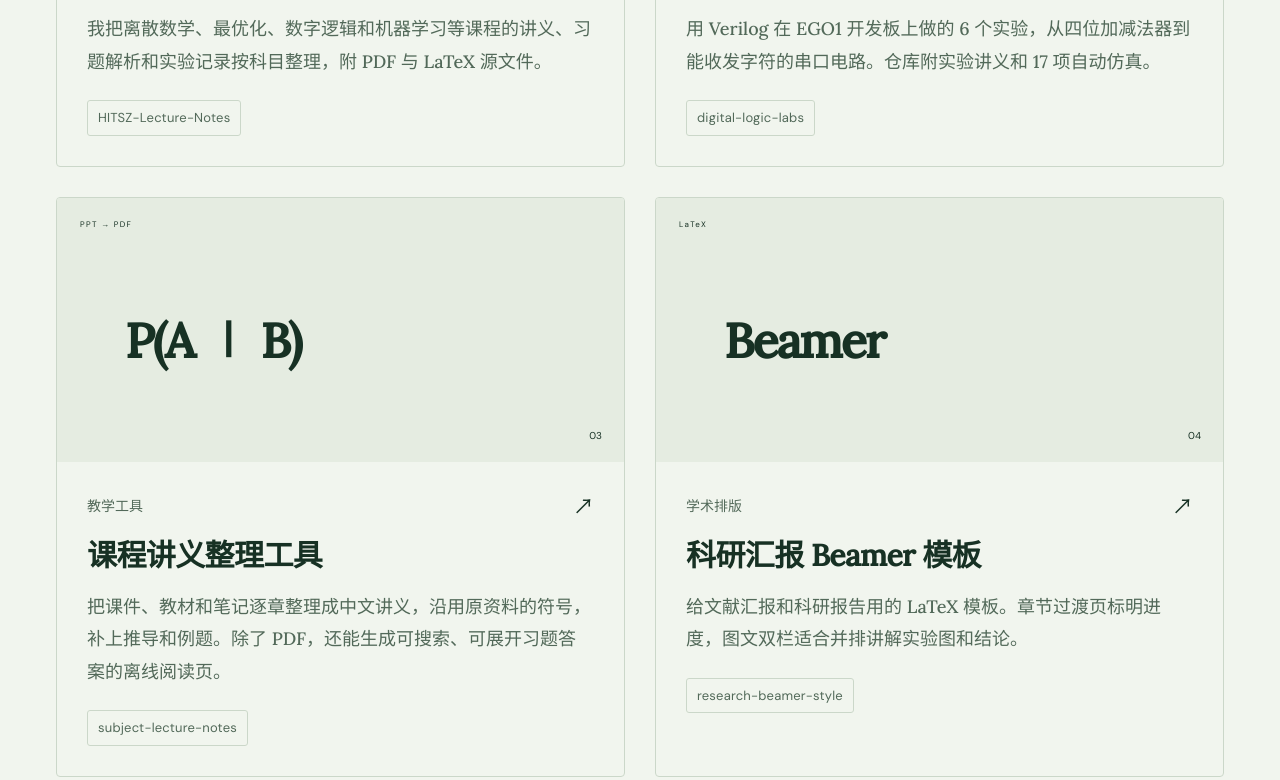
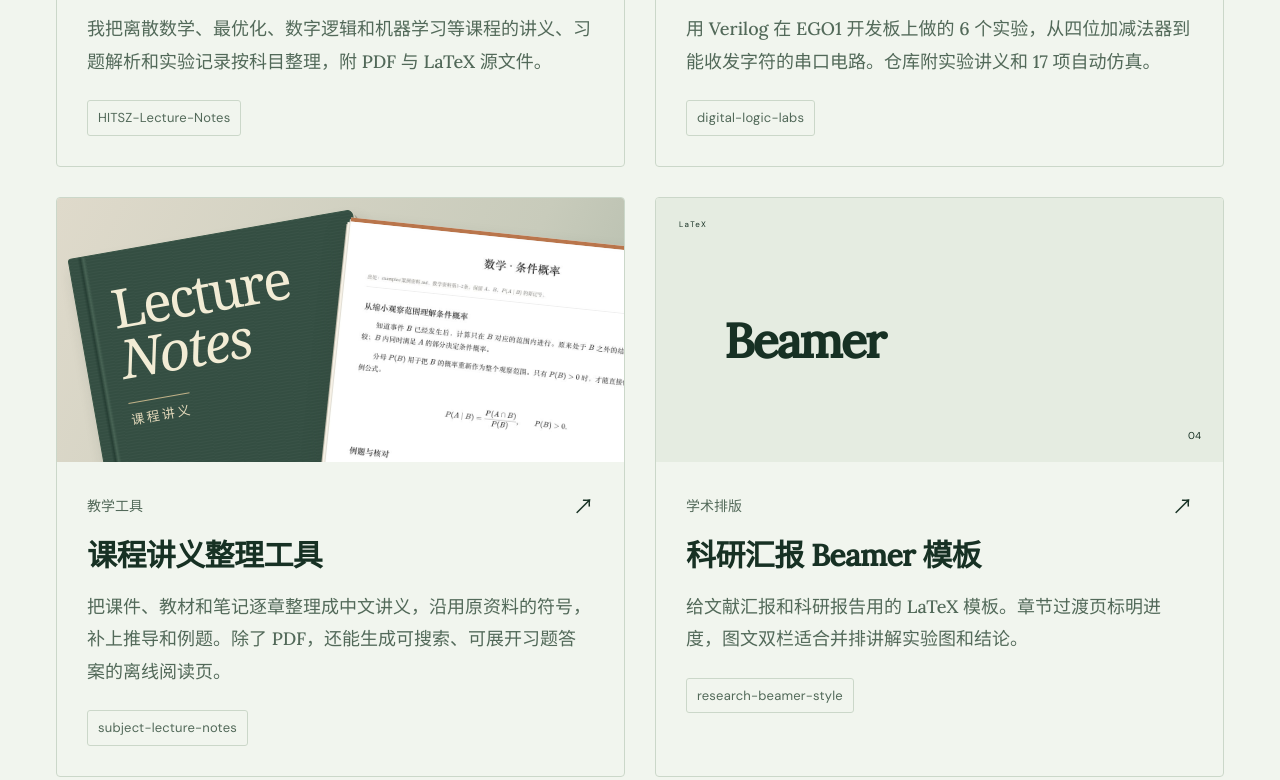
Before and after one commit to peppaoinks/peppaoinks.github.io, a plain HTML site: page index.html in a window 1280 px wide. Shown: the part 4200-4980 px from the top of the page. Drawn offline with Linux system fonts and the light colour scheme.

Commit message:
Show the lecture notes reader beside a clothbound cover

```diff
--- a/index.html
+++ b/index.html
@@ -7,7 +7,7 @@
   <meta name="description" content="周方璟，哈尔滨工业大学（深圳）计算机科学与技术专业大二学生。个人项目、随笔与日常。">
   <title>周方璟 · 个人主页</title>
   <link rel="icon" type="image/svg+xml" href="assets/favicon.svg?v=felixzhou">
-  <link rel="stylesheet" href="style.css?v=20261031-logic-i18n">
+  <link rel="stylesheet" href="style.css?v=20261123-reader-cover">
   <script src="script.js?v=20261123-projects" defer></script>
   <script src="assets/education-map.js?v=20261012-campuses" defer></script>
   <script src="assets/analytics.js?v=20261013-local" defer></script>
@@ -152,7 +152,15 @@
           <div class="project-info"><div class="project-meta"><span data-i18n="logicCategory">FPGA 设计</span><span aria-hidden="true">↗</span></div><h3 data-i18n="logicTitle">数字逻辑设计与验证</h3><p data-i18n="logicDescription">用 Verilog 在 EGO1 开发板上做的 6 个实验，从四位加减法器到能收发字符的串口电路。仓库附实验讲义和 17 项自动仿真。</p><span class="repo-name">digital-logic-labs</span></div>
         </a>
         <a class="project-card" href="https://github.com/peppaoinks/subject-lecture-notes" target="_blank" rel="noopener noreferrer">
-          <div class="project-visual logic-visual" aria-hidden="true"><span class="visual-label">PPT → PDF</span><div class="logic-art"><strong>P(A ∣ B)</strong></div><span class="visual-number">03</span></div>
+          <div class="project-visual reader-still" aria-hidden="true">
+            <div class="reader-book">
+              <span class="reader-book-title">Lecture<br><i>Notes</i></span>
+              <span class="reader-book-imprint">课程讲义</span>
+            </div>
+            <div class="reader-sheet">
+              <img src="assets/projects/lecture-reader.jpg" width="1280" height="1762" alt="" loading="lazy" decoding="async">
+            </div>
+          </div>
           <div class="project-info">
             <div class="project-meta"><span data-i18n="readerCategory">教学工具</span><span aria-hidden="true">↗</span></div>
             <h3 data-i18n="readerTitle">课程讲义整理工具</h3>
--- a/style.css
+++ b/style.css
@@ -313,3 +313,69 @@ footer{font-size:12px;align-items:center;flex-wrap:wrap}
 
 /* Digital logic project artwork */
 .logic-visual{background:var(--card);overflow:hidden}.logic-art{position:absolute;inset:23% 12% 14%;display:flex;flex-direction:column;justify-content:center;gap:12px}.logic-art>span,.logic-art small{font-family:monospace;font-size:12px;letter-spacing:2px;color:var(--muted)}.logic-art strong{font-size:clamp(32px,4vw,48px);line-height:1.05;letter-spacing:-2px;color:var(--text)}
+
+
+/* A clothbound notebook and an excerpt from the project's sample reader. */
+.reader-still {
+  isolation: isolate;
+  container-type: inline-size;
+  background: linear-gradient(115deg, #dfdacb, #c8cbbb 72%, #b2bbab);
+}
+.reader-book,
+.reader-sheet {
+  position: absolute;
+  box-sizing: border-box;
+}
+.reader-book {
+  left: 6%;
+  top: 13%;
+  width: 51%;
+  height: 112%;
+  padding: 30px 0 0 6%;
+  transform: rotate(-10deg);
+  border: 1px solid #375345;
+  border-radius: 3px 6px 3px 3px;
+  color: #f2ecd5;
+  background:
+    linear-gradient(90deg, transparent 3%, #172e2580 4%, #62806d66 5%, transparent 6%),
+    repeating-linear-gradient(4deg, transparent 0 2px, #ffffff07 2px 3px),
+    #344e42;
+  box-shadow: 2px 3px 0 #d2cebb, 4px 5px 0 #a49f90, 5px 12px 16px #2c352e38;
+}
+.reader-book-title {
+  display: block;
+  font: normal clamp(36px, 9.5cqw, 57px)/.94 Georgia, serif;
+  letter-spacing: -.045em;
+}
+.reader-book-title i { font-weight: normal; }
+.reader-book-imprint {
+  display: inline-block;
+  margin-top: 20px;
+  padding-top: 8px;
+  border-top: 1px solid #c1b288;
+  color: #e3d9bb;
+  font: 13px/1.4 "Noto Serif SC", serif;
+  letter-spacing: .19em;
+}
+.reader-sheet {
+  top: 14%;
+  left: 49%;
+  width: 62%;
+  height: 110%;
+  overflow: hidden;
+  transform: rotate(6deg);
+  border-top: 4px solid #b9754b;
+  background: white;
+  box-shadow: -1px 2px 0 #e3dfd6, -3px 5px 0 #f6f1e6, -4px 7px 0 #bdb8a8, -6px 12px 20px #34423732;
+}
+/* Frame the printed column, keeping the navigation outside the paper edge. */
+.reader-sheet img {
+  display: block;
+  width: 146%;
+  max-width: none;
+  height: auto;
+  transform: translate(-25.45%, -12.8%);
+}
+html[data-theme="dark"] .reader-still {
+  background: linear-gradient(115deg, #39483d, #556053 70%, #445348);
+}
```
Also changed, not shown: assets/projects/lecture-reader.jpg (added).
